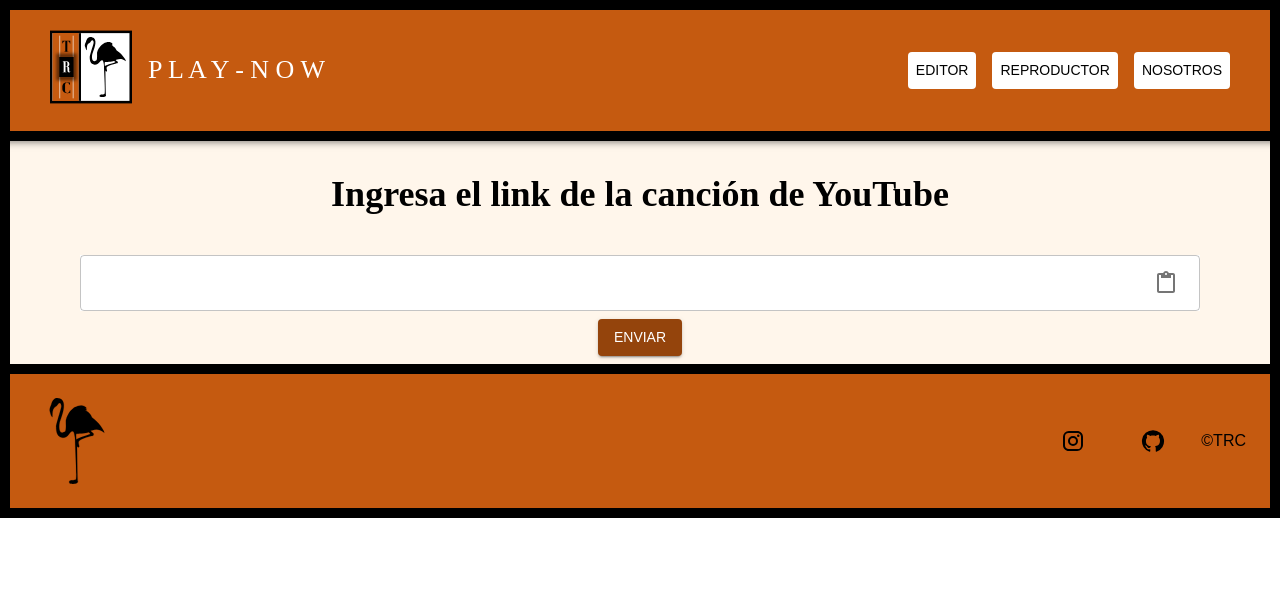
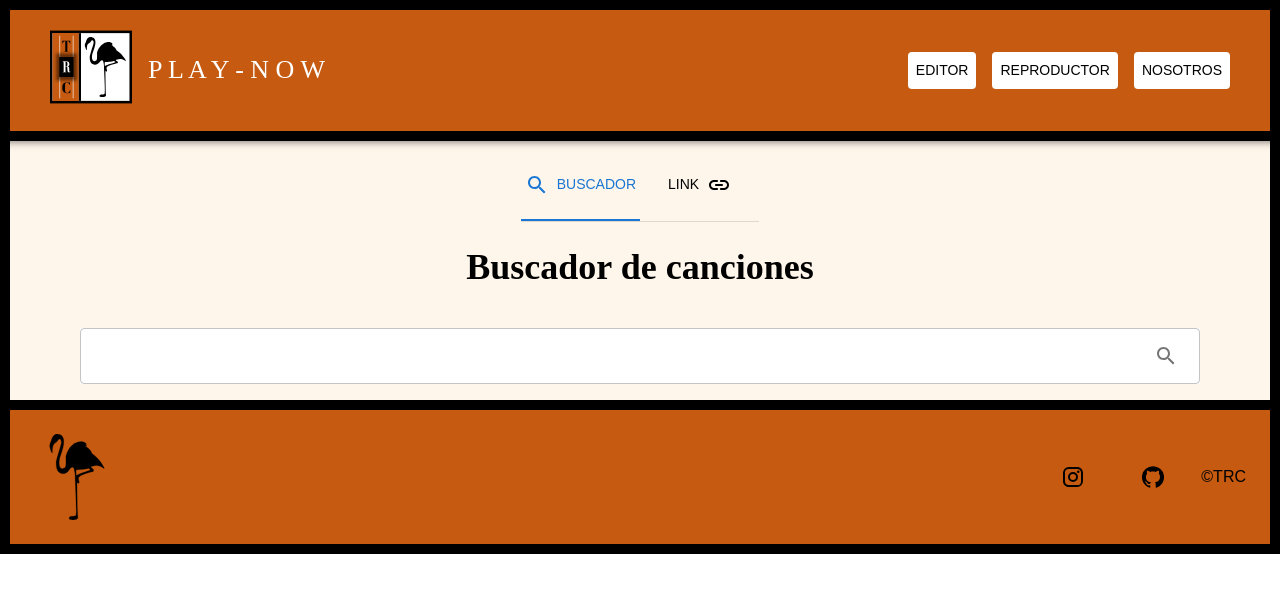
Before and after one commit to ccanasj/TRC, a React (Create React App) app in the folder frontend/: page / in a window 1280 px wide. Shown: the top 592 px of the page. Built offline with nearby package versions, Linux system fonts and the light colour scheme.

Commit message:
implemented search function

```diff
--- /dev/null
+++ b/frontend/src/components/downloader/searchResults.js
@@ -0,0 +1,68 @@
+import React, { useState } from 'react'
+import Grid from '@mui/material/Grid';
+import ImageList from '@mui/material/ImageList';
+import ImageListItem from '@mui/material/ImageListItem';
+import ImageListItemBar from '@mui/material/ImageListItemBar';
+import IconButton from '@mui/material/IconButton';
+import SearchIcon from '@mui/icons-material/Search';
+import TextField from "@mui/material/TextField";
+
+import useMediaQuery from '@mui/material/useMediaQuery';
+
+import YoutubeAudio from "../../services/audio.js";
+
+function SearchResults({ onSelect, loading, alertText, alertOpen, tab, setTab }) {
+
+    const [search, setSearch] = useState('');
+    const [searchResults, setSearchResults] = useState([]);
+    const matches = useMediaQuery('(min-width:481px)');
+
+    function getSearch() {
+        const req = { search: search };
+        YoutubeAudio.search(req).then(response => {
+            console.log(response.data);
+            setSearchResults(response.data)
+        }).catch(e => {
+            console.log(e.response.data.message)
+            alertText(e.response.data.message)
+            alertOpen(true)
+        });
+    }
+
+    const handleClick = event => {
+        onSelect(searchResults[event.currentTarget.getAttribute("data-id")].url)
+        setTab(1)
+    };
+
+    return (
+        <Grid
+            container
+            direction="column"
+            alignItems="center"
+            justifyContent="center"
+            sx={tab === 0 ? {} : { display: "none" }}>
+            <h1 className="App-header">
+                Buscador de canciones
+            </h1>
+            <TextField disabled={loading} required margin="normal" sx={{ bgcolor: "#ffffff", width: "90%" }} onKeyPress={e => { if (e.key === 'Enter') { getSearch() } }} InputProps={{ autoComplete: 'off', endAdornment: (<IconButton disabled={loading} onClick={e => getSearch()}><SearchIcon /></IconButton>) }} value={search} onChange={e => setSearch(e.target.value)} />
+            {searchResults.length ?
+                <ImageList cols={matches ? 3 : 1} gap={12}>
+                    {searchResults.map((video, index) => {
+                        return <ImageListItem key={index} data-id={index} onClick={handleClick}>
+                            <img
+                                src={video.thumbnail}
+                                alt={video.title}
+                                loading="lazy"
+                            />
+                            <ImageListItemBar
+                                title={video.title}
+                                subtitle={video.duration}
+                            />
+                        </ImageListItem>
+                    })}
+                </ImageList> : null}
+        </Grid>
+    );
+}
+
+export default SearchResults;
--- a/frontend/src/components/pages/downloader.js
+++ b/frontend/src/components/pages/downloader.js
@@ -19,18 +19,22 @@ import IconButton from '@mui/material/IconButton';
 import Snackbar from '@mui/material/Snackbar';
 import LinearProgress from '@mui/material/LinearProgress'
 import Stack from '@mui/material/Stack';
+import Tabs from '@mui/material/Tabs';
+import Tab from '@mui/material/Tab';
 
 import ExpandMoreIcon from '@mui/icons-material/ExpandMore';
 import ContentPasteIcon from '@mui/icons-material/ContentPaste';
 import DownloadRoundedIcon from '@mui/icons-material/DownloadRounded';
 import SearchIcon from '@mui/icons-material/Search';
 import UploadRoundedIcon from '@mui/icons-material/UploadRounded';
+import LinkRoundedIcon from '@mui/icons-material/LinkRounded';
 
 import Canvas from "../downloader/canvas.js";
+import SearchResults from "../downloader/searchResults.js";
 // import Ruleta from "../games/ruleta.js";
 import YoutubeAudio from "../../services/audio.js";
 
-const minDistance = 30;
+const minDistance = 20;
 
 function Downloader() {
 
@@ -51,6 +55,7 @@ function Downloader() {
   const [alertMessage, setAlertMessage] = useState('');
   const [loading, setLoading] = useState(false);
   const [value, setValue] = useState(0);
+  const [tab, setTab] = useState(0);
   // const [wheel, setWheel] = useState(false);
   // const [directDownload, setDirectDownload] = useState(false);
   const download = useRef(null);
@@ -63,7 +68,7 @@ function Downloader() {
     };
   }, [value]);
 
-  async function sendURL() {
+  function sendURL() {
     const req = { url: url };
     // console.log(req)
     // if (!directDownload) {
@@ -177,6 +182,7 @@ function Downloader() {
     // use event.originalEvent.clipboard for newer chrome versions
     var items = (event.clipboardData || event.originalEvent.clipboardData).items;
     // find pasted image among pasted items
+    console.log(items)
     var blob = null;
     for (var i = 0; i < items.length; i++) {
       if (items[i].type.indexOf("image") === 0) {
@@ -205,25 +211,39 @@ function Downloader() {
         direction="column"
         alignItems="center"
         justifyContent="center" padding={1}>
-
-        <h1 className="App-header">
-          Ingresa el link de la canción de YouTube
-        </h1>
-        <TextField disabled={loading} required margin="normal" sx={{ bgcolor: "#ffffff", width: "90%" }} onKeyPress={e => { if (e.key === 'Enter') { sendURL(e) } }} InputProps={{ autoComplete: 'off', endAdornment: (<IconButton disabled={loading} aria-label="paste" onClick={async (e) => setUrl(await navigator.clipboard.readText())}><ContentPasteIcon /></IconButton>) }} value={url} onChange={e => setUrl(e.target.value)} />
+        <Box sx={{ borderBottom: 1, borderColor: 'divider'}}>
+          <Tabs value={tab} onChange={(event, newValue) => setTab(newValue)} variant="fullWidth" centered>
+            <Tab sx={{ color: 'black' }} label="Buscador" icon={<SearchIcon />} iconPosition="start" />
+            <Tab sx={{ color: 'black' }} label="Link" icon={<LinkRoundedIcon />} iconPosition="end" />
+          </Tabs>
+        </Box>
+        <SearchResults tab={tab} setTab={setTab} loading={loading} onSelect={setUrl} alertOpen={setOpen} alertText={setAlertMessage} />
+        <Grid
+          container
+          direction="column"
+          alignItems="center"
+          justifyContent="center"
+          sx={tab === 1 ? {} : { display: "none" }}>
+          <h1 className="App-header">
+            Ingresa el link de la canción de YouTube
+          </h1>
+          <TextField disabled={loading} required margin="normal" sx={{ bgcolor: "#ffffff", width: "90%" }} onKeyPress={e => { if (e.key === 'Enter') { sendURL(e) } }} InputProps={{ autoComplete: 'off', endAdornment: (<IconButton disabled={loading} onClick={async (e) => setUrl(await navigator.clipboard.readText())}><ContentPasteIcon /></IconButton>) }} value={url} onChange={e => setUrl(e.target.value)} />
+          <Button disabled={loading || !url} variant="contained" sx={{ bgcolor: "#94440C" }} onClick={sendURL}>
+            Enviar
+          </Button>
+        </Grid>
         {/* <Typography variant='h6' align="center">
           ¿Descargar directamente?
         </Typography>
         <Switch disabled={loading} checked={directDownload} onChange={e => setDirectDownload(e.target.checked)} />
         <Divider sx={{ m: 3 }} flexItem /> */}
-        <Button disabled={loading} variant="contained" sx={{ bgcolor: "#94440C" }} onClick={sendURL}>
-          Enviar
-        </Button>
       </Grid>
       {videoId ?
         <Grid container alignItems="center"
           justifyContent="center"
           direction="column"
-          spacing={2} padding={1}>
+          spacing={2} padding={1}
+          sx={tab === 1 ? {} : { display: "none" }}>
           <Grid container alignItems="center"
             justifyContent="center" item>
             <Accordion defaultExpanded={true} sx={{ width: "97%", border: 1, backgroundColor: "#faf1e6" }}>
@@ -238,9 +258,9 @@ function Downloader() {
                 </Grid>
                 <Grid container direction={{ xs: 'column', sm: 'row' }} item>
                   <Grid container border={3} xs sx={{ boxShadow: 3 }} alignItems="center" justifyContent="center" item direction="column" component="form" autoComplete="off" noValidate>
-                    <TextField disabled={loading} required error={!title} margin="normal" label="Título" sx={{ bgcolor: "#ffffff", width: { xs: "95%", sm: "80%" } }} value={title} onChange={e => setTitle(e.target.value)} InputProps={{ endAdornment: (<IconButton disabled={loading} aria-label="paste" onClick={async (e) => setTitle(await navigator.clipboard.readText())}><ContentPasteIcon /></IconButton>) }} />
-                    <TextField disabled={loading} margin="normal" label="Artista" sx={{ bgcolor: "#ffffff", width: { xs: "95%", sm: "80%" } }} value={artist} onChange={e => setArtist(e.target.value)} InputProps={{ endAdornment: (<IconButton disabled={loading} aria-label="paste" onClick={async (e) => setArtist(await navigator.clipboard.readText())}><ContentPasteIcon /></IconButton>) }} />
-                    <TextField disabled={loading} margin="normal" label="Álbum" sx={{ bgcolor: "#ffffff", width: { xs: "95%", sm: "80%" } }} value={album} onChange={e => setAlbum(e.target.value)} InputProps={{ endAdornment: (<IconButton disabled={loading} aria-label="paste" onClick={async (e) => setAlbum(await navigator.clipboard.readText())}><ContentPasteIcon /></IconButton>) }} />
+                    <TextField disabled={loading} required error={!title} margin="normal" label="Título" sx={{ bgcolor: "#ffffff", width: { xs: "95%", sm: "80%" } }} value={title} onChange={e => setTitle(e.target.value)} InputProps={{ endAdornment: (<IconButton disabled={loading} onClick={async (e) => setTitle(await navigator.clipboard.readText())}><ContentPasteIcon /></IconButton>) }} />
+                    <TextField disabled={loading} margin="normal" label="Artista" sx={{ bgcolor: "#ffffff", width: { xs: "95%", sm: "80%" } }} value={artist} onChange={e => setArtist(e.target.value)} InputProps={{ endAdornment: (<IconButton disabled={loading} onClick={async (e) => setArtist(await navigator.clipboard.readText())}><ContentPasteIcon /></IconButton>) }} />
+                    <TextField disabled={loading} margin="normal" label="Álbum" sx={{ bgcolor: "#ffffff", width: { xs: "95%", sm: "80%" } }} value={album} onChange={e => setAlbum(e.target.value)} InputProps={{ endAdornment: (<IconButton disabled={loading} onClick={async (e) => setAlbum(await navigator.clipboard.readText())}><ContentPasteIcon /></IconButton>) }} />
                   </Grid>
                   <Grid item border={3} xs={4} sx={{ boxShadow: 3 }}>
                     <Typography variant='h6' align="center">
--- a/frontend/src/components/pages/player.js
+++ b/frontend/src/components/pages/player.js
@@ -304,6 +304,7 @@ function Player() {
   }
 
   function displayLyric(line, nextLine) {
+    if (nextLine) {
       const nextTimestamp = Number(nextLine.substring(0, nextLine.indexOf(' '))) <= time
       const text = line.substring(line.indexOf(' ') + 1)
       if (nextTimestamp) {
@@ -311,6 +312,7 @@ function Player() {
         setColor(getRandomColor())
       }
       return text
+    }
   }
 
   function getRandomColor() {
```
Also changed, not shown: 2 other files (tests, documents, lock files or other folders). Lines whose indentation alone changed are shown as unchanged.
